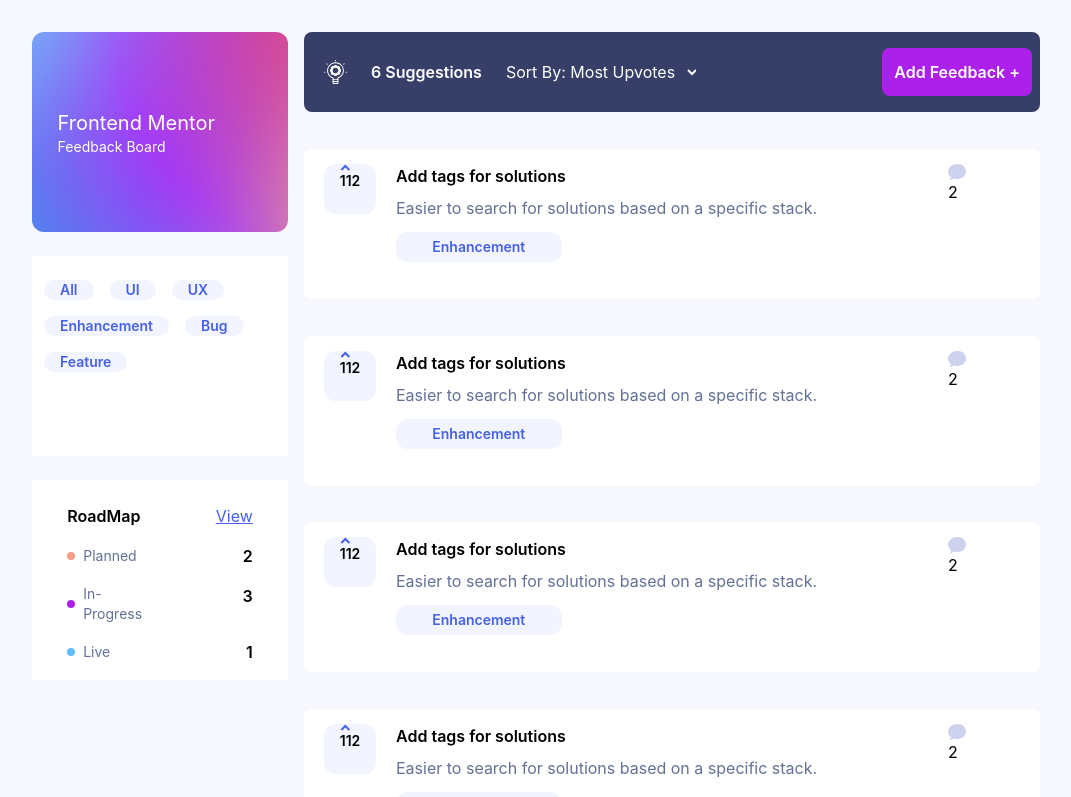
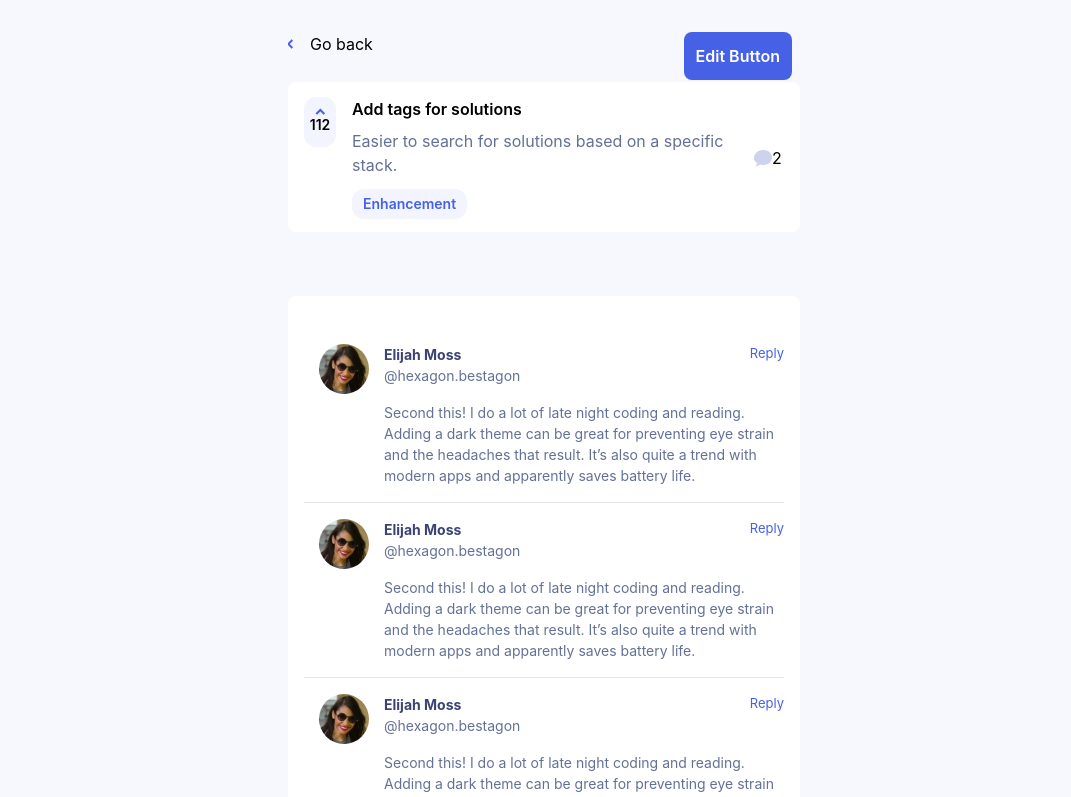
Before and after one commit to adeoye99/product_feedback_app, a React (Create React App) app: page /feedback in a window 1280 px wide. Shown: the top 797 px of the page, without its empty margins (96-1167 px from the left). Built offline with nearby package versions, Linux system fonts and the light colour scheme.

Commit message:
the feedbackDetails page

```diff
--- a/public/index.html
+++ b/public/index.html
@@ -11,34 +11,14 @@
     />
     <link rel="apple-touch-icon" href="%PUBLIC_URL%/logo192.png" />
     <script src="https://cdn.tailwindcss.com"></script>
-    <!--
-      manifest.json provides metadata used when your web app is installed on a
-      user's mobile device or desktop. See https://developers.google.com/web/fundamentals/web-app-manifest/
-    -->
+
     <link rel="manifest" href="%PUBLIC_URL%/manifest.json" />
-    <!--
-      Notice the use of %PUBLIC_URL% in the tags above.
-      It will be replaced with the URL of the `public` folder during the build.
-      Only files inside the `public` folder can be referenced from the HTML.
 
-      Unlike "/favicon.ico" or "favicon.ico", "%PUBLIC_URL%/favicon.ico" will
-      work correctly both with client-side routing and a non-root public URL.
-      Learn how to configure a non-root public URL by running `npm run build`.
-    -->
-    <title>React App</title>
+    <title>Product Feedback</title>
   </head>
   <body>
     <noscript>You need to enable JavaScript to run this app.</noscript>
     <div id="root"></div>
-    <!--
-      This HTML file is a template.
-      If you open it directly in the browser, you will see an empty page.
 
-      You can add webfonts, meta tags, or analytics to this file.
-      The build step will place the bundled scripts into the <body> tag.
-
-      To begin the development, run `npm start` or `yarn start`.
-      To create a production bundle, use `npm run build` or `yarn build`.
-    -->
   </body>
 </html>
--- a/src/App.css
+++ b/src/App.css
@@ -1,5 +1,6 @@
 .App {
   text-align: center;
+
 }
 
 .App-logo {
--- a/src/App.tsx
+++ b/src/App.tsx
@@ -1,19 +1,20 @@
 import React from 'react';
 import logo from './logo.svg';
-import { Routes ,Route, HashRouter} from 'react-router-dom';
+import { Routes ,Route, BrowserRouter} from 'react-router-dom';
 import Home from './Pages/Home';
+import FeedbackDetails from './Pages/FeedbackDetails';
 
 function App() {
   return (
-    <div >
-       <HashRouter>
+    <div className= "" >
+       <BrowserRouter>
           <Routes>
-            <Route path="/" element={<Home/>} />
-
+            <Route path="/" element={<Home/>}/>
+            <Route path="/feedback" element={<FeedbackDetails/>}/>
 
 
           </Routes>
-        </HashRouter>
+        </BrowserRouter>
     </div>
   );
 }
--- /dev/null
+++ b/src/Components/Comments.tsx
@@ -0,0 +1,35 @@
+import React, { ReactElement } from 'react'
+import user1 from "../assets/user-images/image-anne.jpg"
+
+interface Props {
+
+}
+
+function Comments({}: Props): ReactElement {
+    return (
+        <div className='grid grid-cols-6  border-b pt-4'>
+            <div className='flex justify-center'>
+               <img src = {user1} className='rounded-[50%] w-[50px] h-[50px]'/>
+            </div>
+            <div className='col-span-5'>
+                <div className='grid grid-cols-2'>
+                 <div>
+                   <p className='text-[#3A4374] font-bold text-[14px]'> Elijah Moss</p>
+                   <p className='text-[#647196] text-[14px]'> @hexagon.bestagon</p>
+
+                 </div>
+
+                 <p className='text-[#4661E6] text-[13px] text-right'>Reply</p>
+                </div>
+                <div className='text-[#647196] text-[14px] my-[4%]'>
+                Second this! I do a lot of late night coding and reading. Adding a dark theme can be great for preventing eye strain and the headaches that result. It’s also quite a trend with modern apps and  apparently saves battery life.
+                </div>
+
+            </div>
+
+
+        </div>
+    )
+}
+
+export default Comments
--- a/src/Components/Comment.tsx
+++ b/src/Components/Feedback.tsx
@@ -5,12 +5,12 @@
 
 }
 
-function Comment({}: Props): ReactElement {
+function Feedback({}: Props): ReactElement {
     return (
-        <div className='w-[100%] bg-white md:h-[150px] mt-[5%] rounded-lg flex justify-center'>
+        <div className='w-[100%] bg-white p-5 md:p-0 md:h-[150px] mt-[5%] rounded-lg flex justify-center'>
             <div className='w-[100%] h-[80%] grid md:grid-cols-8 my-auto '>
-                <div className='flex justify-center '>
-                    <div className='rounded-xl hidden md:block text-center flex flex-col justify-center items-center text-sm font-semibold h-[50px] bg-[#F2F4FF] px-4 text-center '>
+                <div className='flex justify-center hidden md:block w-[50%] mx-auto'>
+                    <div className='rounded-xl   flex flex-col justify-center items-center text-sm font-semibold h-[50px] bg-[#F2F4FF] px-4 text-center '>
                         <svg xmlns="http://www.w3.org/2000/svg" width="11" height="7" viewBox="0 0 11 7" fill="none">
                              <path d="M1.33447 6L5.33447 2L9.33447 6" stroke="#4661E6" stroke-width="2"/>
                          </svg>
@@ -24,14 +24,14 @@
                    <div className='rounded-xl text-sm w-[30%] h-[30px] flex justify-center items-center font-semibold text-[#4661E6] bg-[#F2F4FF] px-4 text-center mt-3'>
                        Enhancement
                     </div>
-
-
                 </div>
-                <div className='flex flex-row hidden md:block justify-center items-center gap-x-2'>
+                <div className=' hidden md:block my-auto gap-x-2'>
+                    <div className='flex flex-row justify-center items-center'>
                      <svg xmlns="http://www.w3.org/2000/svg" width="18" height="16" viewBox="0 0 18 16" fill="none">
                         <path d="M2.62074 16H1.34534L2.24718 15.0895C2.73344 14.5986 3.0371 13.9601 3.11873 13.2674C1.03637 11.8878 0 9.88917 0 7.79388C0 3.92832 3.51913 0 9.0305 0C14.8692 0 18 3.61479 18 7.45522C18 11.321 14.8361 14.9333 9.0305 14.9333C8.0135 14.9333 6.95226 14.7963 6.00478 14.5448C5.10787 15.4735 3.89262 16 2.62074 16Z" fill="#CDD2EE"/>
                      </svg>
                      2
+                   </div>
                 </div>
                 <div className='flex block md:hidden  gap-x-2'>
                     <div className='rounded-xl  text-center flex flex-col justify-center items-center text-sm font-semibold h-[50px] bg-[#F2F4FF] px-4 text-center '>
@@ -45,8 +45,6 @@
                               <path d="M2.62074 16H1.34534L2.24718 15.0895C2.73344 14.5986 3.0371 13.9601 3.11873 13.2674C1.03637 11.8878 0 9.88917 0 7.79388C0 3.92832 3.51913 0 9.0305 0C14.8692 0 18 3.61479 18 7.45522C18 11.321 14.8361 14.9333 9.0305 14.9333C8.0135 14.9333 6.95226 14.7963 6.00478 14.5448C5.10787 15.4735 3.89262 16 2.62074 16Z" fill="#CDD2EE"/>
                          </svg>
                           2
-
-
                     </div>
 
                 </div>
@@ -57,4 +55,4 @@
     )
 }
 
-export default Comment
+export default Feedback
--- /dev/null
+++ b/src/Components/NoComment.tsx
@@ -0,0 +1,23 @@
+import React, { ReactElement } from 'react'
+import NoCommentIcon from "../assets/Group 16.png"
+
+interface Props {
+
+}
+
+function NoComment({}: Props): ReactElement {
+    return (
+        <div className='w-[100%] bg-white py-7 p-5 md:p-0  mt-[5%] md:h-[70%] rounded-lg flex justify-center '>
+            <div className='flex flex-col justify-center items-center'>
+                 <img className='w-[160px] h-50' src = {NoCommentIcon }/>
+                 <p>There is no feedback yet.</p>
+                  <p className='text-[#647196] text-[15px]' >  Got a suggestion? Found a bug that needs to be squashed?<br/> We love hearing about new ideas to improve our app.</p>
+                  <button className='bg-[#AD1FEA] text-white p-3 font-semibold rounded-lg md:mt-[80px]'>
+                        Add Feedback  +
+                  </button>
+            </div>
+        </div>
+    )
+}
+
+export default NoComment
--- /dev/null
+++ b/src/Pages/FeedbackDetails.tsx
@@ -0,0 +1,41 @@
+import React, { ReactElement } from 'react'
+import Feedback from '../Components/Feedback'
+import Comments from '../Components/Comments'
+import { Comment } from 'postcss'
+interface Props {
+
+}
+
+function FeedbackDetails({}: Props): ReactElement {
+    return (
+        <div className='bg-[#F7F8FD] h-[100%] pt-8'>
+          <div className='w-[40%] mx-auto '>
+            <div className='relative flex'>
+                <div className='flex justify-center items-center  gap-4'>
+                   <svg xmlns="http://www.w3.org/2000/svg" width="6" height="10" viewBox="0 0 6 10" fill="none">
+                      <path d="M4.33447 9L0.334473 5L4.33447 1" stroke="#4661E6" stroke-width="2"/>
+                   </svg>
+                     Go back
+                </div>
+                <div className='absolute right-2'>
+                   <button className='bg-[#4661E6] text-white p-3 font-semibold rounded-lg w-[100%]'>
+                     Edit Button
+                   </button>
+                </div>
+
+            </div>
+            <Feedback/>
+        </div>
+        <div className='bg-white w-[40%] px-4 mx-auto md:py-8  mt-[5%] rounded-lg'>
+            <Comments/>
+            <Comments/>
+            <Comments/>
+            <Comments/>
+        </div>
+
+        </div>
+
+    )
+}
+
+export default FeedbackDetails
--- a/src/Pages/Home.tsx
+++ b/src/Pages/Home.tsx
@@ -2,16 +2,19 @@
 import oval from "../assets/Oval.svg"
 import Tab from "../Components/tab"
 import HeaderIcon from "../assets/header-icon.svg"
-import Comment from '../Components/Comment'
+import Feedback from '../Components/Feedback'
+import NoComment from '../Components/NoComment'
 interface Props {
 
 }
+const table = []
+
 
 function Home({}: Props): ReactElement {
     return (
-        <div className='bg-[#F7F8FD] pt-8'>
+        <div className='bg-[#F7F8FD] h-[100%] pt-8'>
 
-            <div className=' grid md:grid-cols-4 md:w-[80%] mx-auto  '>
+            <div className=' grid md:grid-cols-4 h-screen md:w-[80%] mx-auto  '>
                 <div className='hidden md:block'>
 
                        <div className='h-[200px] relative rounded-xl bg-center bg-cover pt-[30%] pl-[10%]' style = {{ backgroundImage : `url(${oval})`}}>
@@ -132,10 +135,22 @@
                       </button>
 
                     </header>
-                    <Comment/>
-                    <Comment/>
-                    <Comment/>
-                    <Comment/>
+                    {
+                      table.length === 0 ?
+
+                       <>
+                        <NoComment/>
+                       </>:
+                       <>
+                       <Feedback/>
+                        <Feedback/>
+                        <Feedback/>
+                        <Feedback/>
+                      </>
+
+
+                    }
+
 
 
 
```
Also changed, not shown: src/assets/Group 16.png (added). Lines whose indentation alone changed are shown as unchanged.
